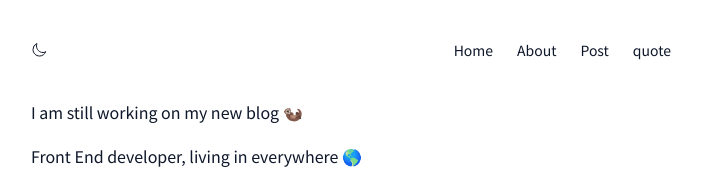
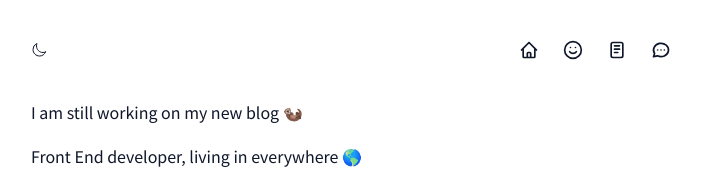
Before and after one commit to tamoimi/tami-dev-blog, a Next.js app: page /about in a window 1280 px wide. Shown: the top 169 px of the page, without its empty margins (289-991 px from the left). Built offline with nearby package versions, Linux system fonts and the light colour scheme.

Commit message:
feat: add icons for nav

```diff
--- a/app/layout.tsx
+++ b/app/layout.tsx
@@ -45,11 +45,68 @@ export default function RootLayout({ children }: RootLayoutProps) {
               <div className="flex items-center justify-between">
                 {/* mode toggle */}
                 <ModeToggle />
-                <nav className="ml-auto text-sm font-medium space-x-6">
-                  <Link href="/">Home</Link>
-                  <Link href="/about">About</Link>
-                  <Link href="/post">Post</Link>
-                  <Link href="/quote">quote</Link>
+                <nav className="ml-auto text-sm font-medium space-x-6 flex items-center justify-between">
+                  <Link href="/">
+                    <svg className="h-5 w-5" fill="none" viewBox="0 0 24 24" stroke="currentColor">
+                      <path
+                        stroke-linecap="round"
+                        stroke-linejoin="round"
+                        stroke-width="2"
+                        d="M3 12l2-2m0 0l7-7 7 7M5 10v10a1 1 0 001 1h3m10-11l2 2m-2-2v10a1 1 0 01-1 1h-3m-6 0a1 1 0 001-1v-4a1 1 0 011-1h2a1 1 0 011 1v4a1 1 0 001 1m-6 0h6"
+                      />
+                    </svg>
+                  </Link>
+                  <Link href="/about">
+                    <svg
+                      className="h-5 w-5"
+                      viewBox="0 0 24 24"
+                      width="24"
+                      height="24"
+                      xmlns="http://www.w3.org/2000/svg"
+                      fill="none"
+                      stroke="currentColor"
+                      stroke-width="2"
+                      stroke-linecap="round"
+                      stroke-linejoin="round"
+                    >
+                      <circle cx="12" cy="12" r="10" /> <path d="M8 14s1.5 2 4 2 4-2 4-2" />{" "}
+                      <line x1="9" y1="9" x2="9.01" y2="9" /> <line x1="15" y1="9" x2="15.01" y2="9" />
+                    </svg>
+                  </Link>
+                  <Link href="/post">
+                    <svg
+                      className="h-5 w-5"
+                      width="24"
+                      height="24"
+                      viewBox="0 0 24 24"
+                      stroke-width="2"
+                      stroke="currentColor"
+                      fill="none"
+                      stroke-linecap="round"
+                      stroke-linejoin="round"
+                    >
+                      <path stroke="none" d="M0 0h24v24H0z" /> <rect x="5" y="3" width="14" height="18" rx="2" />
+                      <line x1="9" y1="7" x2="15" y2="7" /> <line x1="9" y1="11" x2="15" y2="11" />
+                      <line x1="9" y1="15" x2="13" y2="15" />
+                    </svg>
+                  </Link>
+                  <Link href="/quote">
+                    <svg
+                      className="h-5 w-5"
+                      width="24"
+                      height="24"
+                      viewBox="0 0 24 24"
+                      stroke-width="2"
+                      stroke="currentColor"
+                      fill="none"
+                      stroke-linecap="round"
+                      stroke-linejoin="round"
+                    >
+                      <path stroke="none" d="M0 0h24v24H0z" /> <path d="M3 20l1.3 -3.9a9 8 0 1 1 3.4 2.9l-4.7 1" />{" "}
+                      <line x1="12" y1="12" x2="12" y2="12.01" /> <line x1="8" y1="12" x2="8" y2="12.01" />{" "}
+                      <line x1="16" y1="12" x2="16" y2="12.01" />
+                    </svg>
+                  </Link>
                 </nav>
               </div>
             </header>
```
